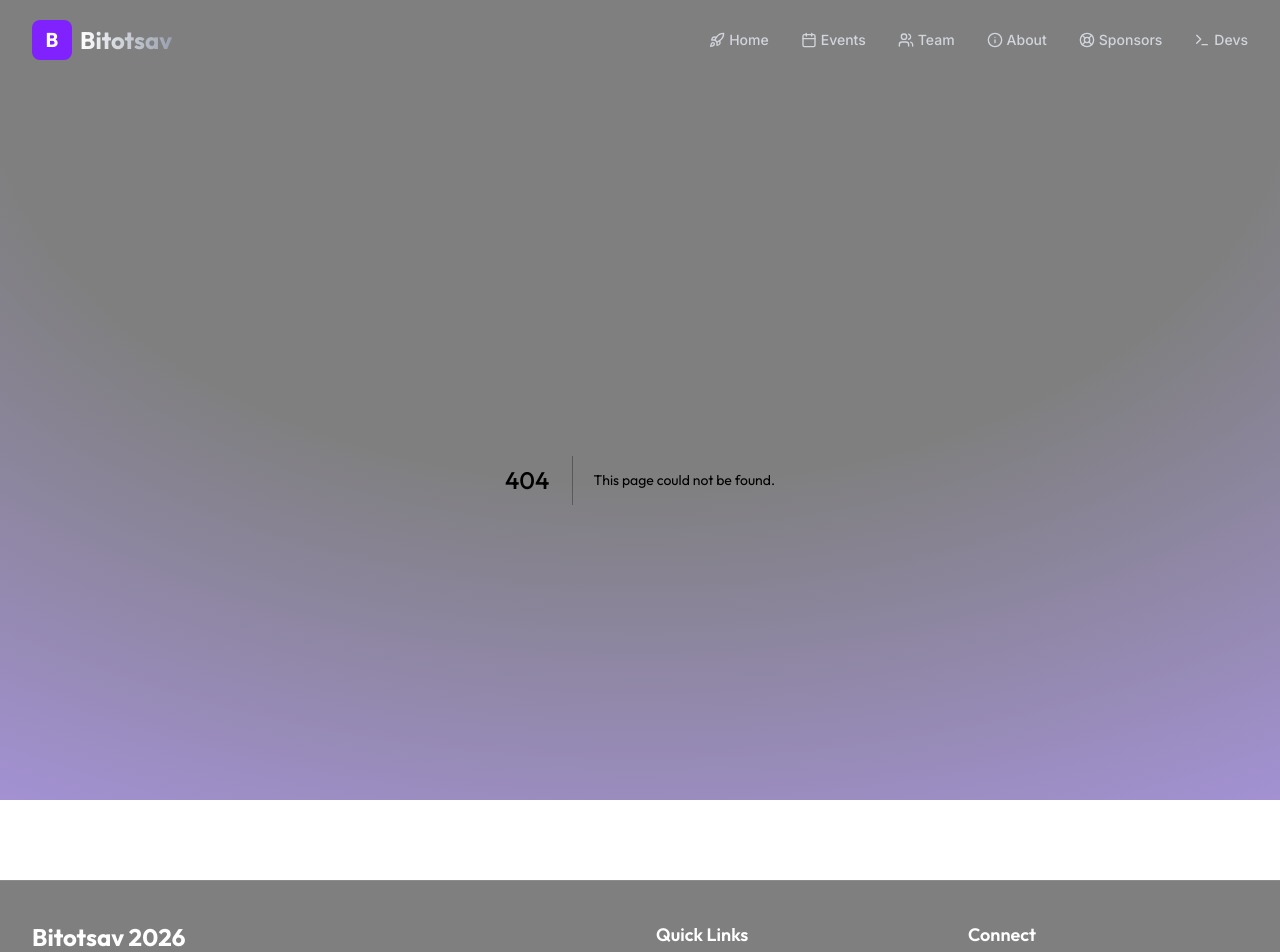
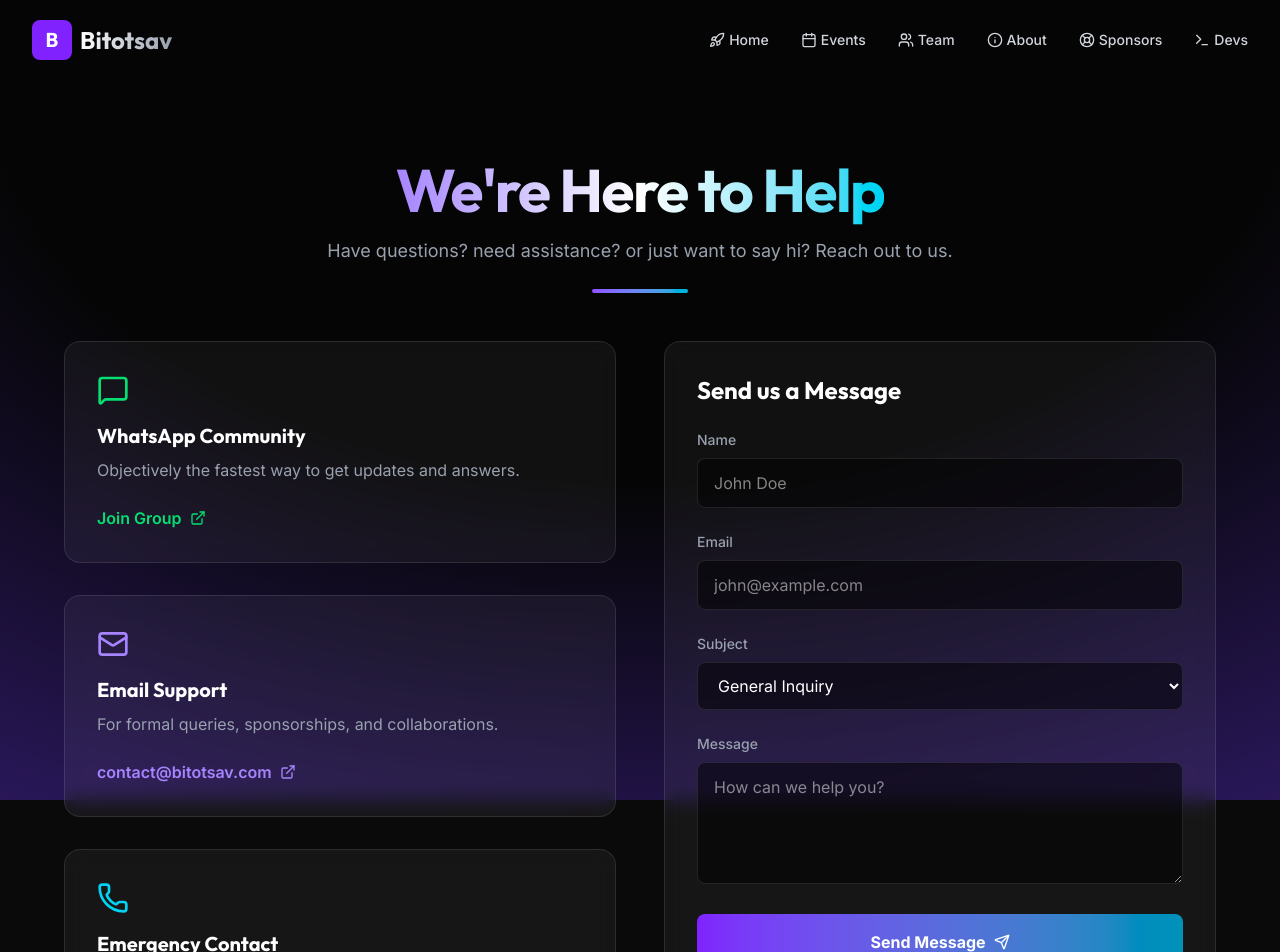
Before and after one commit to SH20RAJ/bitotsav26, a Next.js app: page /helpdesk in a window 1280 px wide. Before the commit this address had no page. Shown: the top 952 px of the page. Built offline with nearby package versions, Linux system fonts and the light colour scheme.

Commit message:
feat: implement helpdesk page with contact form

```diff
--- /dev/null
+++ b/src/app/helpdesk/HelpdeskContent.tsx
@@ -0,0 +1,95 @@
+"use client";
+
+import { motion } from "framer-motion";
+import { MessageSquare, Mail, Phone, ExternalLink, Send } from "lucide-react";
+import { SectionHeader } from "@/components/SectionHeader";
+import Link from "next/link";
+
+export default function HelpdeskContent() {
+  return (
+    <>
+      <SectionHeader
+        title="We're Here to Help"
+        subtitle="Have questions? need assistance? or just want to say hi? Reach out to us."
+      />
+
+      <div className="max-w-6xl mx-auto grid grid-cols-1 md:grid-cols-2 gap-12">
+        {/* Contact Info */}
+        <motion.div
+           initial={{ opacity: 0, x: -20 }}
+           whileInView={{ opacity: 1, x: 0 }}
+           viewport={{ once: true }}
+           transition={{ duration: 0.6 }}
+           className="space-y-8"
+        >
+            <div className="p-8 rounded-2xl bg-white/5 border border-white/10 glass hover:bg-white/10 transition-all duration-300">
+                <MessageSquare className="w-8 h-8 text-green-400 mb-4" />
+                <h3 className="text-xl font-bold font-heading text-white mb-2">WhatsApp Community</h3>
+                <p className="text-gray-400 mb-6">Objectively the fastest way to get updates and answers.</p>
+                <Link href="https://chat.whatsapp.com/KOqn2PWDhQ1LGlGqSMU4SK" target="_blank" className="inline-flex items-center text-green-400 font-semibold hover:text-green-300 transition-colors">
+                    <span>Join Group</span>
+                    <ExternalLink className="w-4 h-4 ml-2" />
+                </Link>
+            </div>
+
+            <div className="p-8 rounded-2xl bg-white/5 border border-white/10 glass hover:bg-white/10 transition-all duration-300">
+                <Mail className="w-8 h-8 text-violet-400 mb-4" />
+                <h3 className="text-xl font-bold font-heading text-white mb-2">Email Support</h3>
+                <p className="text-gray-400 mb-6">For formal queries, sponsorships, and collaborations.</p>
+                <Link href="mailto:contact@bitotsav.com" className="inline-flex items-center text-violet-400 font-semibold hover:text-violet-300 transition-colors">
+                    <span>contact@bitotsav.com</span>
+                    <ExternalLink className="w-4 h-4 ml-2" />
+                </Link>
+            </div>
+
+             <div className="p-8 rounded-2xl bg-white/5 border border-white/10 glass hover:bg-white/10 transition-all duration-300">
+                <Phone className="w-8 h-8 text-cyan-400 mb-4" />
+                <h3 className="text-xl font-bold font-heading text-white mb-2">Emergency Contact</h3>
+                <p className="text-gray-400 mb-6">For urgent on-campus assistance during the fest.</p>
+                <div className="text-cyan-400 font-mono font-semibold">
+                    +91 94718 28932 (Mrityunjay Raj)
+                </div>
+            </div>
+        </motion.div>
+
+        {/* Contact Form */}
+        <motion.div
+           initial={{ opacity: 0, x: 20 }}
+           whileInView={{ opacity: 1, x: 0 }}
+           viewport={{ once: true }}
+           transition={{ duration: 0.6 }}
+           className="p-8 rounded-2xl bg-white/5 border border-white/10 glass"
+        >
+            <h3 className="text-2xl font-bold font-heading text-white mb-6">Send us a Message</h3>
+            <form className="space-y-6">
+                <div>
+                    <label htmlFor="name" className="block text-sm font-medium text-gray-400 mb-2">Name</label>
+                    <input type="text" id="name" className="w-full px-4 py-3 rounded-lg bg-black/50 border border-white/10 text-white focus:outline-none focus:border-violet-500 focus:ring-1 focus:ring-violet-500 transition-colors" placeholder="John Doe" />
+                </div>
+                <div>
+                    <label htmlFor="email" className="block text-sm font-medium text-gray-400 mb-2">Email</label>
+                    <input type="email" id="email" className="w-full px-4 py-3 rounded-lg bg-black/50 border border-white/10 text-white focus:outline-none focus:border-violet-500 focus:ring-1 focus:ring-violet-500 transition-colors" placeholder="john@example.com" />
+                </div>
+                <div>
+                     <label htmlFor="subject" className="block text-sm font-medium text-gray-400 mb-2">Subject</label>
+                     <select id="subject" className="w-full px-4 py-3 rounded-lg bg-black/50 border border-white/10 text-white focus:outline-none focus:border-violet-500 focus:ring-1 focus:ring-violet-500 transition-colors">
+                        <option>General Inquiry</option>
+                        <option>Event Registration</option>
+                        <option>Sponsorship</option>
+                        <option>Technical Issue</option>
+                     </select>
+                </div>
+                <div>
+                    <label htmlFor="message" className="block text-sm font-medium text-gray-400 mb-2">Message</label>
+                    <textarea id="message" rows={4} className="w-full px-4 py-3 rounded-lg bg-black/50 border border-white/10 text-white focus:outline-none focus:border-violet-500 focus:ring-1 focus:ring-violet-500 transition-colors" placeholder="How can we help you?"></textarea>
+                </div>
+                <button type="button" className="w-full px-6 py-4 bg-gradient-to-r from-violet-600 to-cyan-600 hover:from-violet-500 hover:to-cyan-500 text-white font-bold rounded-lg transition-all duration-300 flex items-center justify-center space-x-2">
+                    <span>Send Message</span>
+                    <Send className="w-4 h-4" />
+                </button>
+            </form>
+        </motion.div>
+      </div>
+    </>
+  );
+}
--- /dev/null
+++ b/src/app/helpdesk/page.tsx
@@ -0,0 +1,15 @@
+import { Metadata } from "next";
+import HelpdeskContent from "./HelpdeskContent";
+
+export const metadata: Metadata = {
+  title: "Helpdesk | Bitotsav 2026",
+  description: "Get assistance, join our community, or contact the team for support.",
+};
+
+export default function HelpdeskPage() {
+  return (
+    <div className="min-h-screen py-20 px-4 sm:px-6 lg:px-8">
+      <HelpdeskContent />
+    </div>
+  );
+}
```
